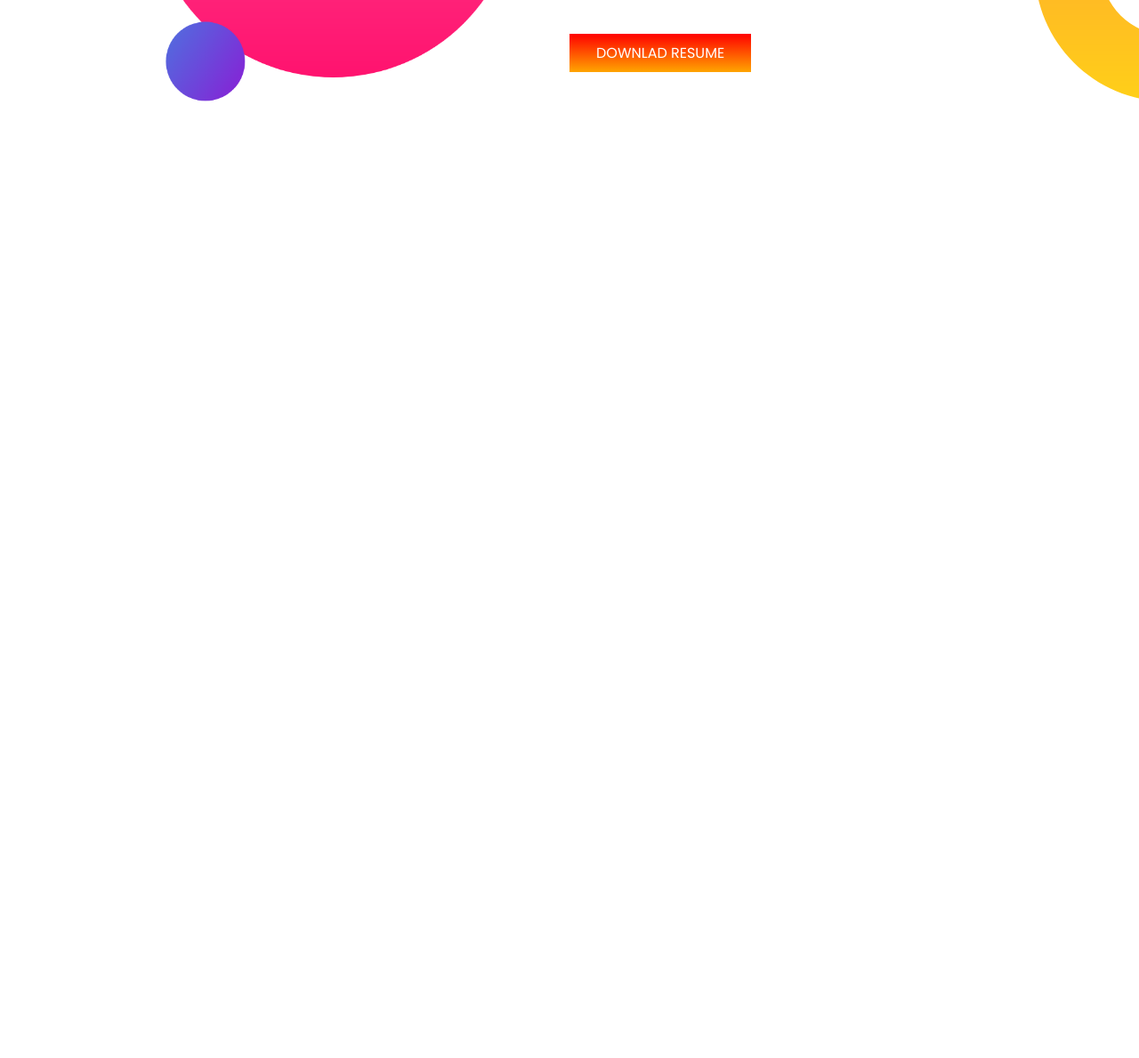
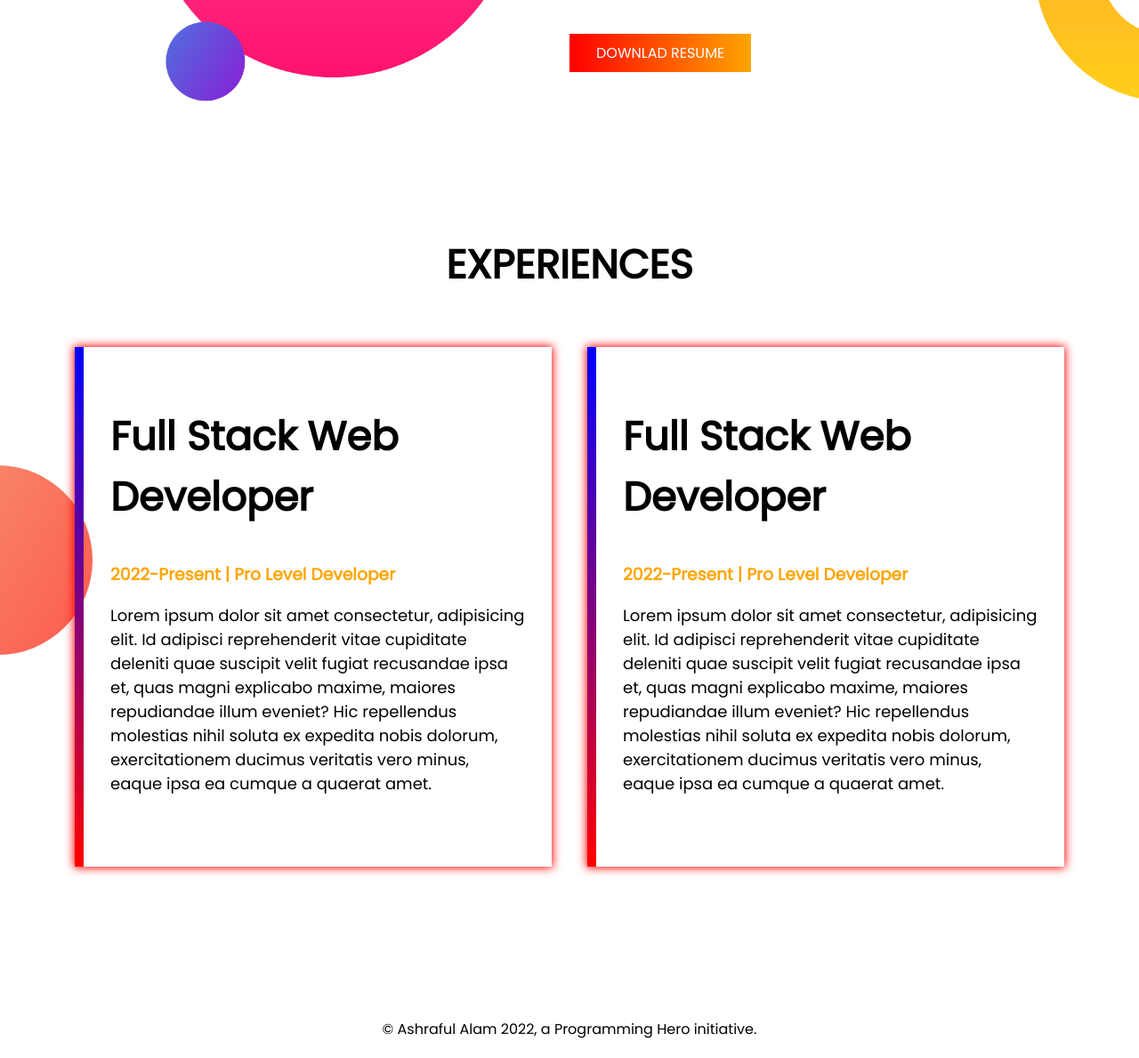
Before and after one commit to webashrafians/developer-portfolio, a plain HTML site: page index.html in a window 1280 px wide. Shown: the part 984-2173 px from the top of the page at 89% size. Before the commit the page ends 1248 px from the top, so only its background shows below. Drawn offline with Linux system fonts and the light colour scheme.

Commit message:
footeroption ok

```diff
--- a/index.html
+++ b/index.html
@@ -1,5 +1,6 @@
 <!DOCTYPE html>
 <html lang="en">
+
 <head>
     <meta charset="UTF-8">
     <meta http-equiv="X-UA-Compatible" content="IE=edge">
@@ -7,10 +8,11 @@
     <title>Ashraf Portfolio</title>
 
     <link rel="preconnect" href="https://fonts.googleapis.com">
-<link rel="preconnect" href="https://fonts.gstatic.com" crossorigin>
-<link href="https://fonts.googleapis.com/css2?family=Poppins&display=swap" rel="stylesheet">
+    <link rel="preconnect" href="https://fonts.gstatic.com" crossorigin>
+    <link href="https://fonts.googleapis.com/css2?family=Poppins&display=swap" rel="stylesheet">
     <link rel="stylesheet" href="style.css">
 </head>
+
 <body>
     <section class="header">
         <div class="container">
@@ -18,14 +20,17 @@
                 <h1>Welcome To</h1>
                 <h1><span class="orange">Ashraful Alam</span> World</h1>
                 <h3>We build many kind of website</h3>
-                <p>Lorem ipsum dolor sit amet, consectetur adipisicing elit. Minima impedit excepturi molestias sint amet non, nulla reiciendis illo quis eum consequatur sapiente debitis fugiat nostrum consectetur, nisi quod doloremque? Rerum in sequi numquam sed culpa quae exercitationem quas, temporibus animi?</p>
+                <p>Lorem ipsum dolor sit amet, consectetur adipisicing elit. Minima impedit excepturi molestias sint
+                    amet non, nulla reiciendis illo quis eum consequatur sapiente debitis fugiat nostrum consectetur,
+                    nisi quod doloremque? Rerum in sequi numquam sed culpa quae exercitationem quas, temporibus animi?
+                </p>
                 <a href="#" class="link-button">Hire Me</a>
             </div>
             <div class="half-width">
                 <img src="images/ashraf-bg.png" alt="">
             </div>
         </div>
-    </section>  <!-- Header -->
+    </section> <!-- Header -->
 
     <section class="dream">
         <div class="container">
@@ -36,10 +41,45 @@
             <div class="half-width">
                 <h1>Dream Big</h1>
                 <h3>Become a web developer</h3>
-                <p>Lorem ipsum dolor sit amet, consectetur adipisicing elit. Minima impedit excepturi molestias sint amet non, nulla reiciendis illo quis eum consequatur sapiente debitis fugiat nostrum consectetur, nisi quod doloremque? Rerum in sequi numquam sed culpa quae exercitationem quas, temporibus animi?</p>
+                <p>Lorem ipsum dolor sit amet, consectetur adipisicing elit. Minima impedit excepturi molestias sint
+                    amet non, nulla reiciendis illo quis eum consequatur sapiente debitis fugiat nostrum consectetur,
+                    nisi quod doloremque? Rerum in sequi numquam sed culpa quae exercitationem quas, temporibus animi?
+                </p>
                 <a href="#" class="link-button">Downlad Resume</a>
             </div>
         </div>
+    </section> <!-- dream -->
+
+    <section class="experience">
+        <div class="section-title">
+            <h1>Experiences</h1>
+        </div>
+
+        <div class="container">
+            <div class="half-width">
+                <h1>Full Stack Web Developer</h1>
+                <h3>2022-Present | Pro Level Developer</h3>
+                <p>Lorem ipsum dolor sit amet consectetur, adipisicing elit. Id adipisci reprehenderit vitae cupiditate
+                    deleniti quae suscipit velit fugiat recusandae ipsa et, quas magni explicabo maxime, maiores
+                    repudiandae illum eveniet? Hic repellendus molestias nihil soluta ex expedita nobis dolorum,
+                    exercitationem ducimus veritatis vero minus, eaque ipsa ea cumque a quaerat amet.</p>
+            </div>
+            <div class="half-width">
+                <h1>Full Stack Web Developer</h1>
+                <h3>2022-Present | Pro Level Developer</h3>
+                <p>Lorem ipsum dolor sit amet consectetur, adipisicing elit. Id adipisci reprehenderit vitae cupiditate
+                    deleniti quae suscipit velit fugiat recusandae ipsa et, quas magni explicabo maxime, maiores
+                    repudiandae illum eveniet? Hic repellendus molestias nihil soluta ex expedita nobis dolorum,
+                    exercitationem ducimus veritatis vero minus, eaque ipsa ea cumque a quaerat amet.</p>
+            </div>
+        </div>
     </section>
+
+    <footer>
+        <div class="container">
+            <p>© Ashraful Alam 2022, a Programming Hero initiative.</p>
+        </div>
+    </footer>
 </body>
+
 </html>
--- a/style.css
+++ b/style.css
@@ -43,5 +43,40 @@ h1{
     color: #fff;
     text-decoration: none;
     text-transform: uppercase;
-    background-image: linear-gradient(red, orange);
+    background-image: linear-gradient(90deg, red, orange);
 }
+
+/* experience */
+.experience{
+    background-image: url(images/exp-bg.png);
+    background-repeat: no-repeat;
+    background-position: left center;
+}
+.section-title{
+    text-align: center;
+    text-transform: uppercase;
+}
+
+.experience .half-width{
+    padding: 30px;
+    margin: 20px;
+    box-shadow: 0 0 10px 1px red;
+    border-left: 10px solid;
+    border-image: linear-gradient(180deg, blue, red);
+    border-image-slice: 1;
+}
+
+.experience .half-width h3{
+    color: orange;
+}
+
+.experience p{
+    font-weight: 300;
+}
+
+footer p{
+    text-align: center;
+    display: inline-block;
+    margin: 0 auto;
+    padding-bottom: 20px;
+}
```
